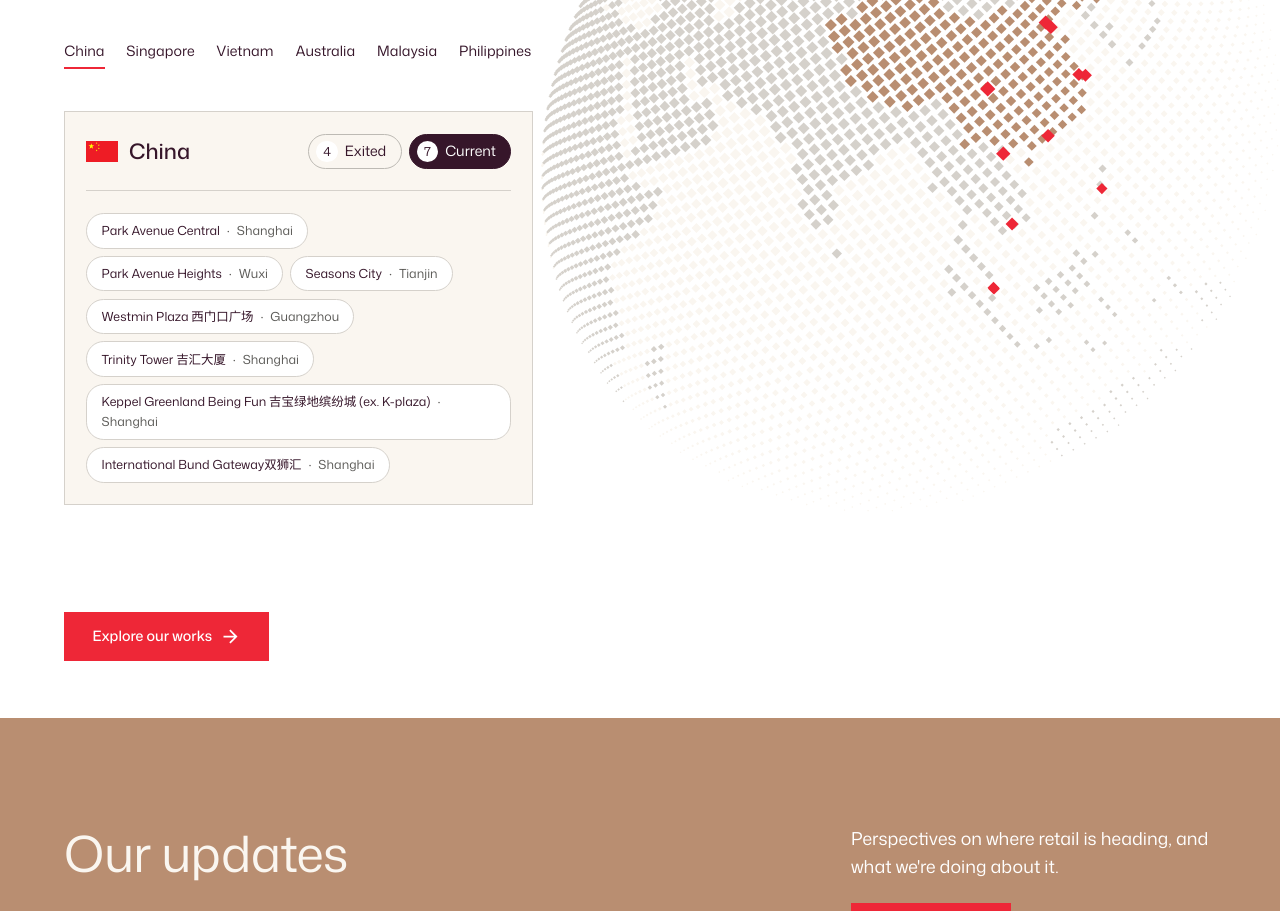
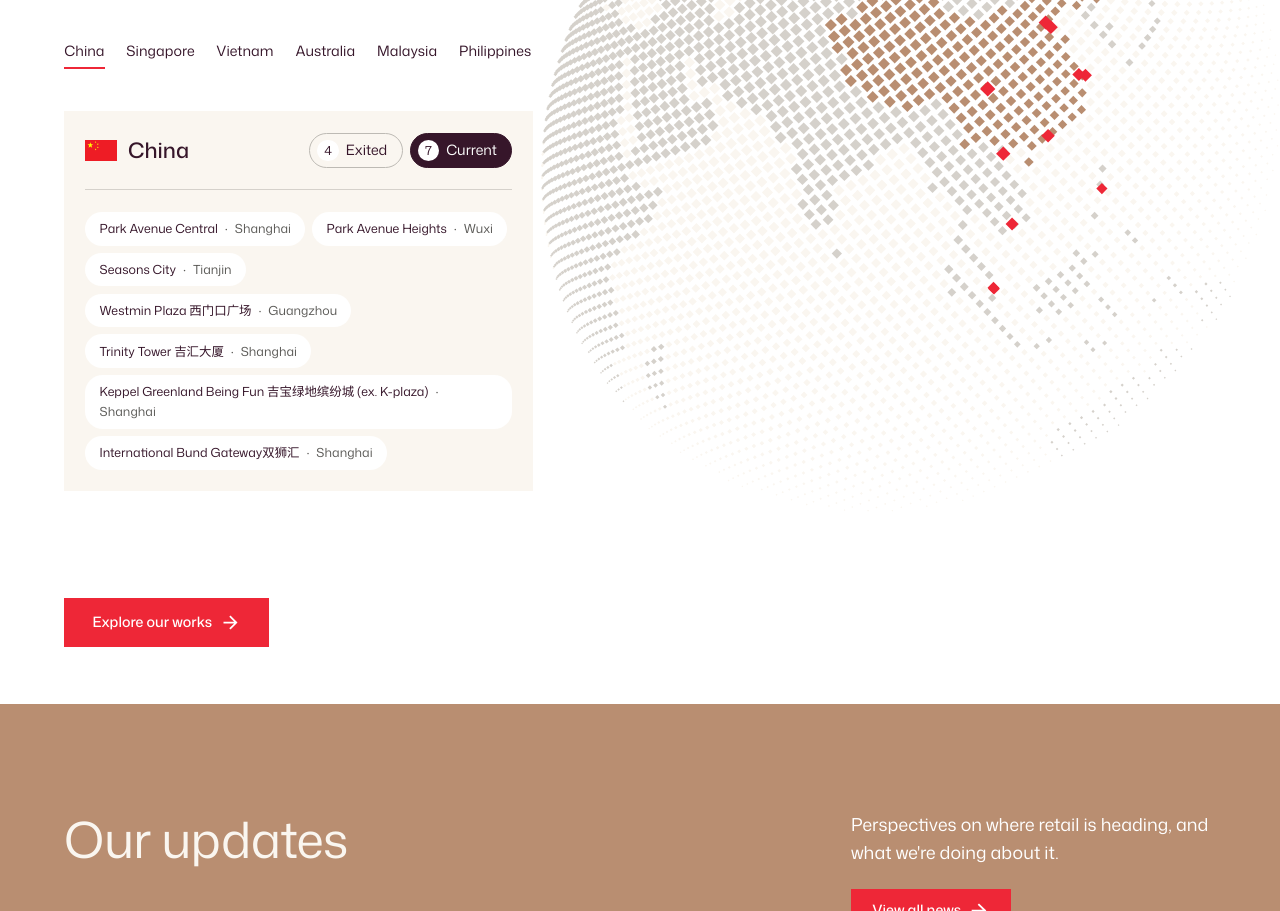
Before and after one commit to adhis-hertanto/ikonic-m, a website: page index.html in a window 1280 px wide. Shown: the part 2408-3319 px from the top of the page. Drawn offline with Linux system fonts and the light colour scheme; animation ran at ten frames a second.

Commit message:
Remove borders from project panel card and chips
Co-Authored-By: Claude Sonnet 5.5 <noreply@anthropic.com>
Claude-Session: https://claude.ai/code/session_0123tVu2VPZzy1sLoqLDiH8f

```diff
--- a/css/footprints.css
+++ b/css/footprints.css
@@ -141,7 +141,6 @@
   flex-direction: column;
   gap: var(--space-24);
   padding: var(--space-24);
-  border: var(--x-hairline) solid var(--ecru-200);
   background: var(--ecru-50);
 }
 .fp-panel__head {
@@ -229,7 +228,6 @@
   gap: var(--space-0) var(--space-8);
   max-width: 100%;
   padding: var(--space-8) var(--space-16);
-  border: var(--x-hairline) solid var(--ecru-200);
   border-radius: calc(var(--x-fp-pill-h) / 2);
   background: var(--color-white);
   font-size: var(--text-body-s-size);
```
